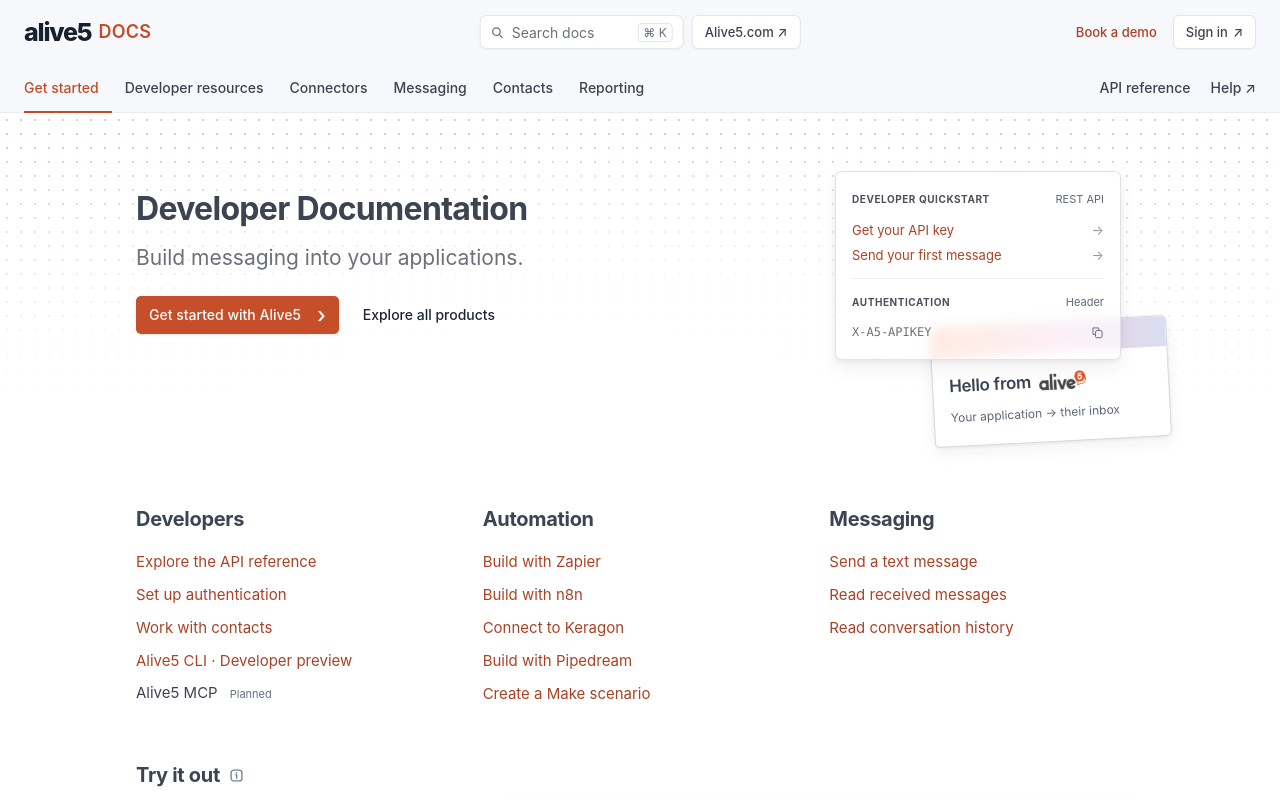
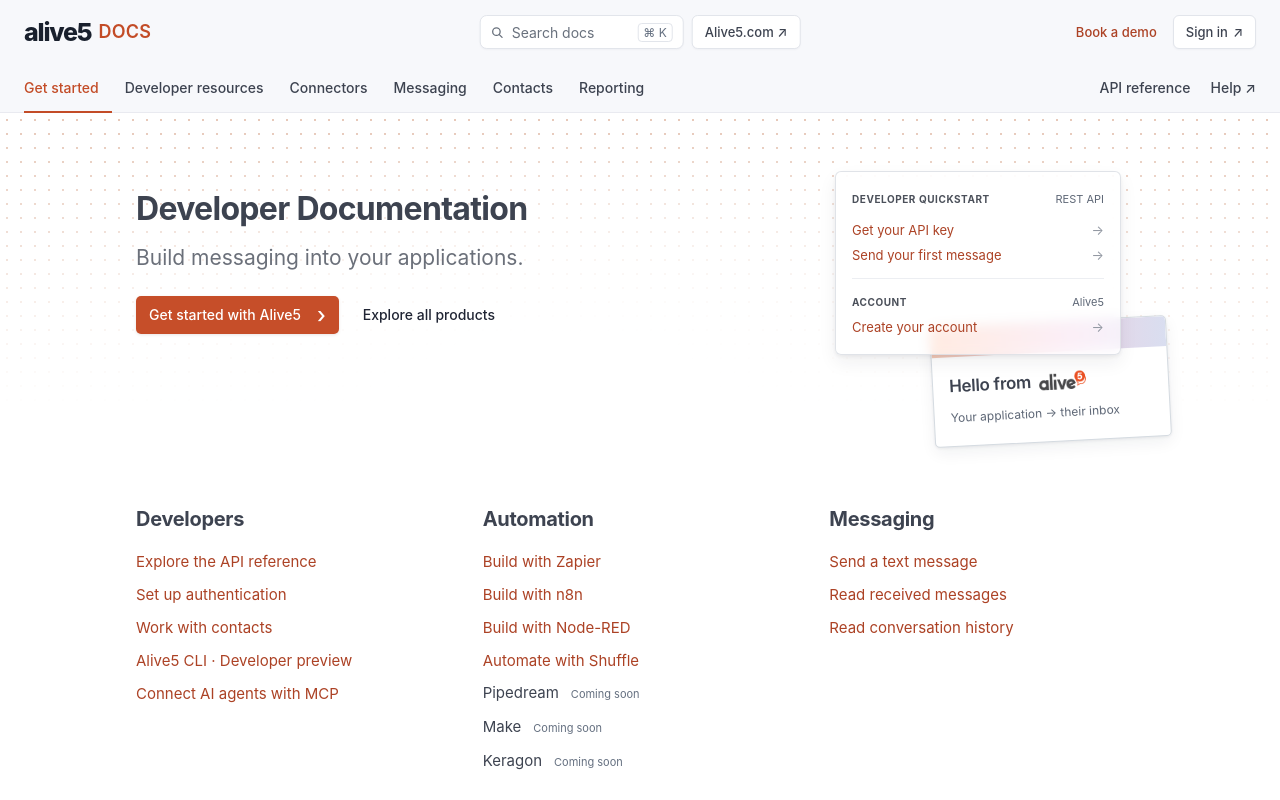
Before and after one commit to imraghavojha/alive5-docs, a plain HTML site: page index.html in a window 1280 px wide. Shown: the top 800 px of the page. Drawn offline with Linux system fonts and the light colour scheme.

Commit message:
Replace the placeholder key row with an account link on the homepage

```diff
--- a/index.html
+++ b/index.html
@@ -43,29 +43,11 @@
               >
               <div class="keycard-divider"></div>
               <div class="head">
-                <span>AUTHENTICATION</span><span class="env">Header</span>
+                <span>ACCOUNT</span><span class="env">Alive5</span>
               </div>
-              <div class="row">
-                <code>X-A5-APIKEY</code
-                ><button
-                  type="button"
-                  data-copy="X-A5-APIKEY"
-                  aria-label="Copy authentication header"
-                >
-                  <svg
-                    width="13"
-                    height="13"
-                    viewBox="0 0 20 20"
-                    fill="none"
-                    stroke="currentColor"
-                    stroke-width="1.4"
-                    aria-hidden="true"
-                  >
-                    <rect x="7" y="7" width="10" height="11" rx="2" />
-                    <path d="M12 7V3H3v10h4" />
-                  </svg>
-                </button>
-              </div>
+              <a href="https://www.alive5.com/pricing" target="_blank" rel="noreferrer"
+                >Create your account <span>→</span></a
+              >
             </div>
             <div class="linecard">
               <div class="message-brand">
@@ -92,8 +74,8 @@
             <li>
               <a href="api/cli.html">Alive5 CLI · Developer preview</a>
             </li>
-            <li class="coming-soon">
-              <span>Alive5 MCP</span><small>Planned</small>
+            <li>
+              <a href="connectors/mcp.html">Connect AI agents with MCP</a>
             </li>
           </ul>
         </div>
@@ -102,11 +84,17 @@
           <ul>
             <li><a href="connectors/zapier.html">Build with Zapier</a></li>
             <li><a href="connectors/n8n.html">Build with n8n</a></li>
-            <li><a href="connectors/keragon.html">Connect to Keragon</a></li>
-            <li>
-              <a href="connectors/pipedream.html">Build with Pipedream</a>
+            <li><a href="connectors/node-red.html">Build with Node-RED</a></li>
+            <li><a href="connectors/shuffle.html">Automate with Shuffle</a></li>
+            <li class="coming-soon">
+              <span>Pipedream</span><small>Coming soon</small>
             </li>
-            <li><a href="connectors/make.html">Create a Make scenario</a></li>
+            <li class="coming-soon">
+              <span>Make</span><small>Coming soon</small>
+            </li>
+            <li class="coming-soon">
+              <span>Keragon</span><small>Coming soon</small>
+            </li>
           </ul>
         </div>
         <div>
```
